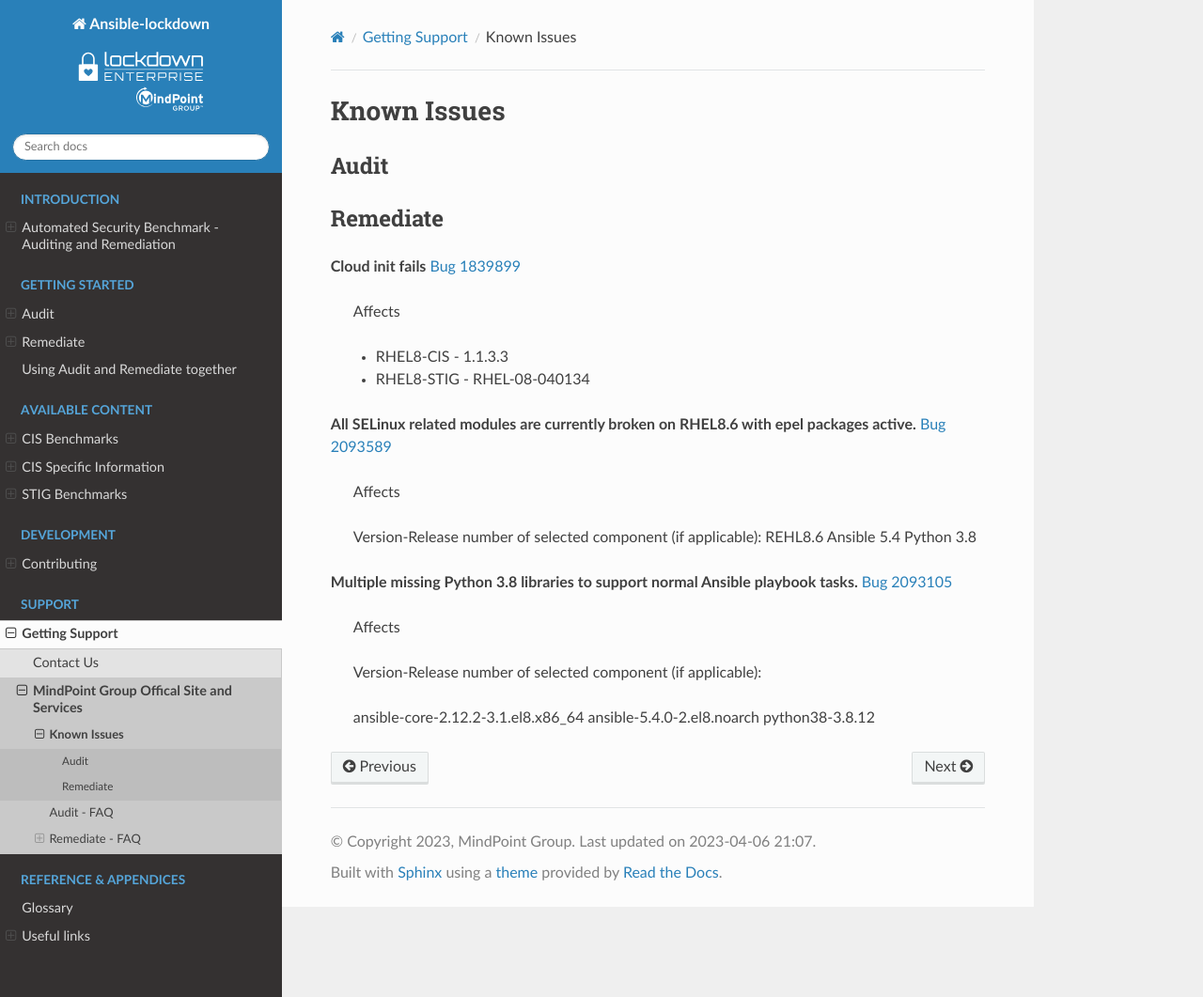
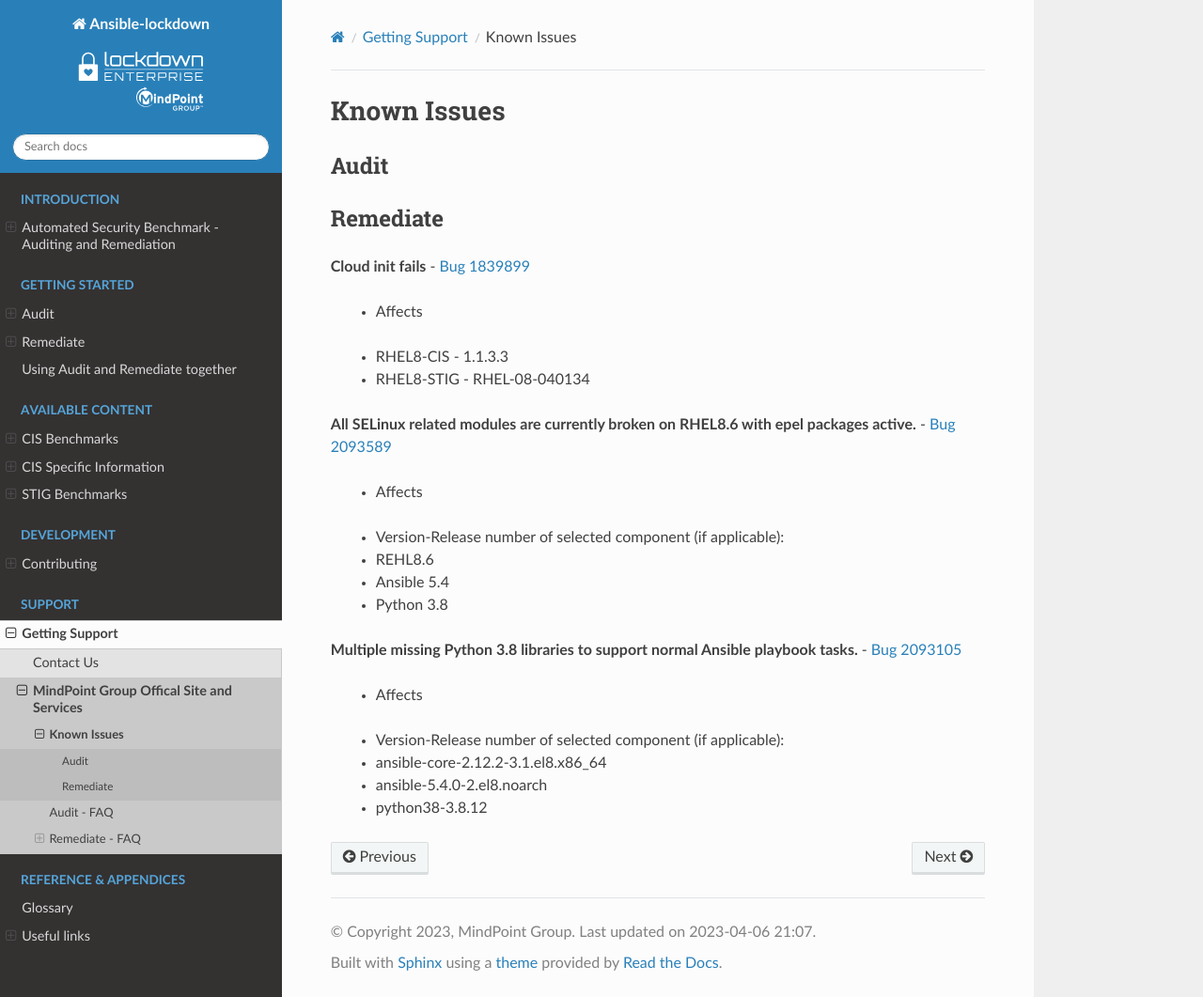
Before and after one commit to ansible-lockdown/MPG-AL-READTHEDOCS, a Sphinx documentation site: the page built from docs/source/known_issues.rst, in a window 1280 px wide and 1061 px high. Shown: the whole window at 94% size. Built offline with Sphinx 7.4.7 and the Read the Docs theme 2.0.0, drawn with Linux system fonts in a browser that asks for light colours; pages that are not in the unit, such as notebooks, are missing from menus.

```diff
--- a/docs/source/known_issues.rst
+++ b/docs/source/known_issues.rst
@@ -10,28 +10,31 @@ Audit
 Remediate
 ^^^^^^^^^
 
-**Cloud init fails** `Bug 1839899 <https://bugs.launchpad.net/cloud-init/+bug/1839899>`_
+**Cloud init fails**
+- `Bug 1839899 <https://bugs.launchpad.net/cloud-init/+bug/1839899>`_
 
-    Affects
+    * Affects
 
     - RHEL8-CIS -  1.1.3.3
     - RHEL8-STIG - RHEL-08-040134
 
-**All SELinux related modules are currently broken on RHEL8.6 with epel packages active.** `Bug 2093589 <https://bugzilla.redhat.com/show_bug.cgi?id=2093589>`_
+**All SELinux related modules are currently broken on RHEL8.6 with epel packages active.**
+- `Bug 2093589 <https://bugzilla.redhat.com/show_bug.cgi?id=2093589>`_
 
-    Affects
+    * Affects
 
-    Version-Release number of selected component (if applicable):
-    REHL8.6
-    Ansible 5.4
-    Python 3.8
+    - Version-Release number of selected component (if applicable):
+    - REHL8.6
+    - Ansible 5.4
+    - Python 3.8
 
-**Multiple missing Python 3.8 libraries to support normal Ansible playbook tasks.** `Bug 2093105 <https://bugzilla.redhat.com/show_bug.cgi?id=2093105>`_
+**Multiple missing Python 3.8 libraries to support normal Ansible playbook tasks.**
+- `Bug 2093105 <https://bugzilla.redhat.com/show_bug.cgi?id=2093105>`_
 
-    Affects
+    * Affects
 
-    Version-Release number of selected component (if applicable):
+    - Version-Release number of selected component (if applicable):
 
-    ansible-core-2.12.2-3.1.el8.x86_64
-    ansible-5.4.0-2.el8.noarch
-    python38-3.8.12
+    - ansible-core-2.12.2-3.1.el8.x86_64
+    - ansible-5.4.0-2.el8.noarch
+    - python38-3.8.12
```
